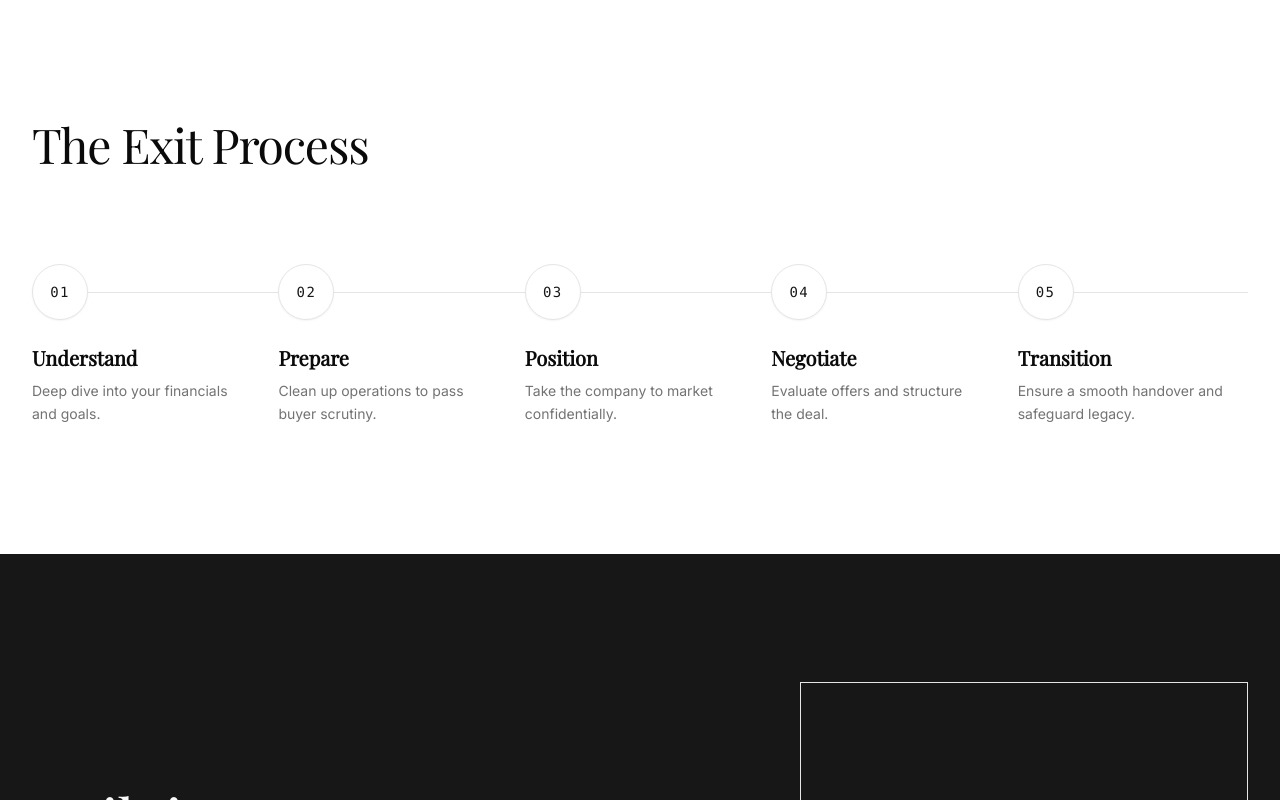
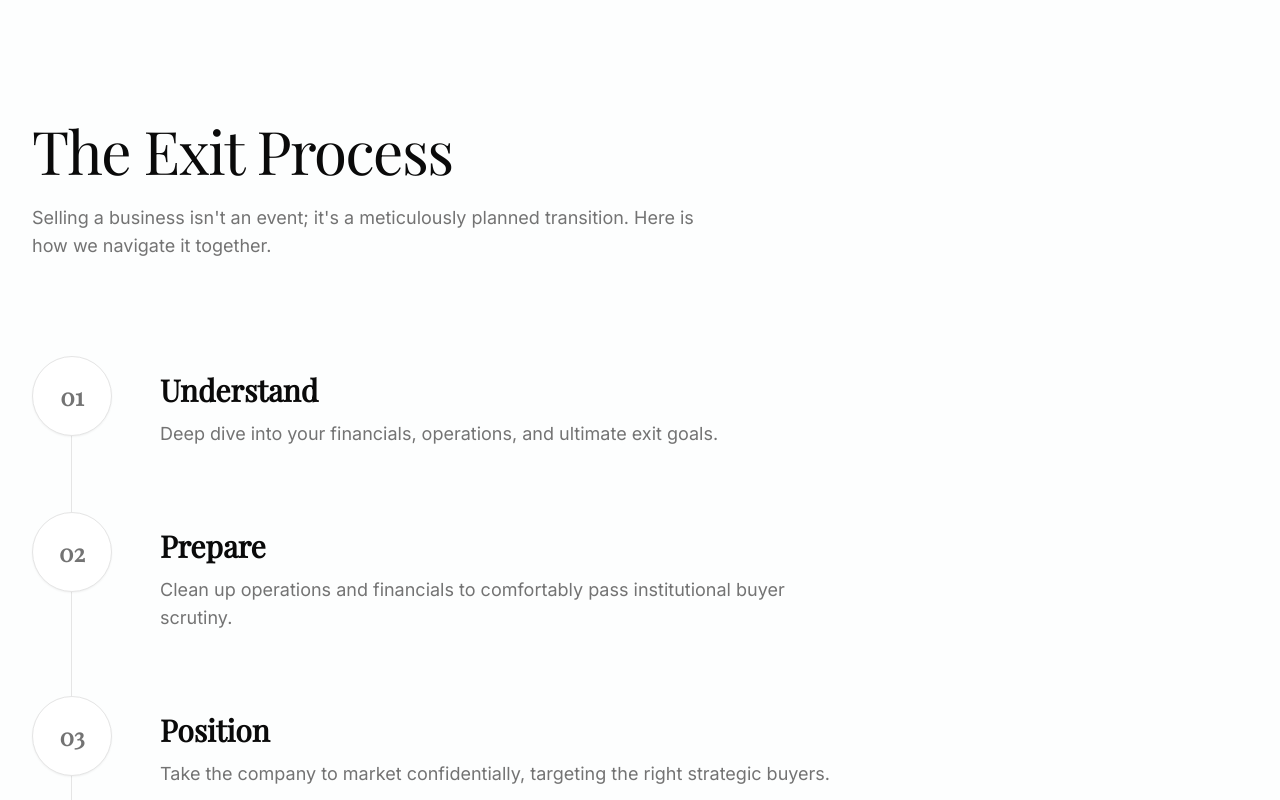
Before and after one commit to VictorChidex1/todd-toplif, a React (Vite) app: page / in a window 1280 px wide. Shown: the part 2880-3680 px from the top of the page. Built offline with nearby package versions, Linux system fonts and the light colour scheme.

Commit message:
style: redesign process timeline section

```diff
--- a/src/pages/Home/sections/ProcessTimeline.tsx
+++ b/src/pages/Home/sections/ProcessTimeline.tsx
@@ -2,55 +2,65 @@ import { motion } from "framer-motion"
 
 export function ProcessTimeline() {
   const steps = [
-    { num: "01", title: "Understand", desc: "Deep dive into your financials and goals." },
-    { num: "02", title: "Prepare", desc: "Clean up operations to pass buyer scrutiny." },
-    { num: "03", title: "Position", desc: "Take the company to market confidentially." },
-    { num: "04", title: "Negotiate", desc: "Evaluate offers and structure the deal." },
-    { num: "05", title: "Transition", desc: "Ensure a smooth handover and safeguard legacy." },
+    { num: "01", title: "Understand", desc: "Deep dive into your financials, operations, and ultimate exit goals." },
+    { num: "02", title: "Prepare", desc: "Clean up operations and financials to comfortably pass institutional buyer scrutiny." },
+    { num: "03", title: "Position", desc: "Take the company to market confidentially, targeting the right strategic buyers." },
+    { num: "04", title: "Negotiate", desc: "Evaluate offers, drive competitive tension, and structure the most favorable deal." },
+    { num: "05", title: "Transition", desc: "Ensure a smooth handover process that safeguards your employees and legacy." },
   ]
 
   return (
-    <section className="py-24 md:py-32 bg-background overflow-hidden">
-      <div className="container mx-auto px-4 md:px-8 max-w-screen-2xl">
-        <div className="mb-16 md:mb-24">
+    <section className="py-24 md:py-32 bg-slate-50/30 overflow-hidden">
+      <div className="container mx-auto px-4 md:px-8 max-w-screen-xl">
+        <div className="mb-16 md:mb-24 text-center md:text-left">
           <motion.h2
             initial={{ opacity: 0, y: 20 }}
             whileInView={{ opacity: 1, y: 0 }}
             viewport={{ once: true, margin: "-100px" }}
             transition={{ duration: 0.6 }}
-            className="font-heading text-4xl md:text-5xl text-foreground font-medium tracking-tight"
+            className="font-heading text-4xl md:text-5xl lg:text-6xl text-foreground font-medium tracking-tight"
           >
             The Exit Process
           </motion.h2>
+          <motion.p
+            initial={{ opacity: 0, y: 20 }}
+            whileInView={{ opacity: 1, y: 0 }}
+            viewport={{ once: true, margin: "-100px" }}
+            transition={{ duration: 0.6, delay: 0.1 }}
+            className="mt-6 text-lg text-muted-foreground max-w-2xl mx-auto md:mx-0"
+          >
+            Selling a business isn't an event; it's a meticulously planned transition. Here is how we navigate it together.
+          </motion.p>
         </div>
 
-        {/* Timeline Layout */}
-        <div className="relative">
-          {/* Horizontal line for desktop */}
-          <div className="hidden md:block absolute top-[28px] left-0 w-full h-px bg-border" />
+        {/* Vertical Timeline Layout */}
+        <div className="relative max-w-4xl md:mx-0 mx-auto">
+          {/* Main Vertical Track Background */}
+          <div className="absolute left-6 md:left-[39px] top-0 bottom-0 w-px bg-border" />
 
-          {/* Vertical line for mobile */}
-          <div className="md:hidden absolute top-0 left-[28px] h-full w-px bg-border" />
-
-          <div className="flex flex-col md:flex-row gap-12 md:gap-4 relative z-10">
+          <div className="flex flex-col gap-12 md:gap-16 relative z-10">
             {steps.map((step, i) => (
               <motion.div
                 key={i}
-                initial={{ opacity: 0, y: 20 }}
-                whileInView={{ opacity: 1, y: 0 }}
+                initial={{ opacity: 0, x: -20, y: 20 }}
+                whileInView={{ opacity: 1, x: 0, y: 0 }}
                 viewport={{ once: true, margin: "-100px" }}
-                transition={{ duration: 0.5, delay: i * 0.1 }}
-                className="flex flex-row md:flex-col items-start md:flex-1 relative"
+                transition={{ duration: 0.7, delay: i * 0.15, ease: "easeOut" }}
+                className="flex items-start group relative"
               >
-                {/* Number Circle */}
-                <div className="flex-shrink-0 w-14 h-14 rounded-full bg-background border border-primary/30 flex items-center justify-center font-mono text-sm tracking-widest text-primary mr-6 md:mr-0 md:mb-6 z-10 shadow-sm">
-                  {step.num}
+                {/* Node */}
+                <div className="relative flex-shrink-0 w-12 h-12 md:w-20 md:h-20 rounded-full bg-white border border-border flex items-center justify-center shadow-sm z-10 transition-colors duration-500 group-hover:border-yellow-500/50 group-hover:bg-yellow-50/50">
+                  <span className="font-heading text-lg md:text-2xl font-semibold text-muted-foreground group-hover:text-primary transition-colors duration-500">
+                    {step.num}
+                  </span>
                 </div>
 
                 {/* Content */}
-                <div className="pt-2 md:pt-0">
-                  <h3 className="font-heading text-xl font-semibold mb-2">{step.title}</h3>
-                  <p className="text-muted-foreground text-sm leading-relaxed pr-4">
+                <div className="ml-8 md:ml-12 pt-1 md:pt-4 flex-1">
+                  <h3 className="font-heading text-2xl md:text-3xl font-semibold text-foreground mb-3 group-hover:text-primary transition-colors duration-300">
+                    {step.title}
+                  </h3>
+                  <p className="text-muted-foreground text-base md:text-lg leading-relaxed max-w-2xl">
                     {step.desc}
                   </p>
                 </div>
```
